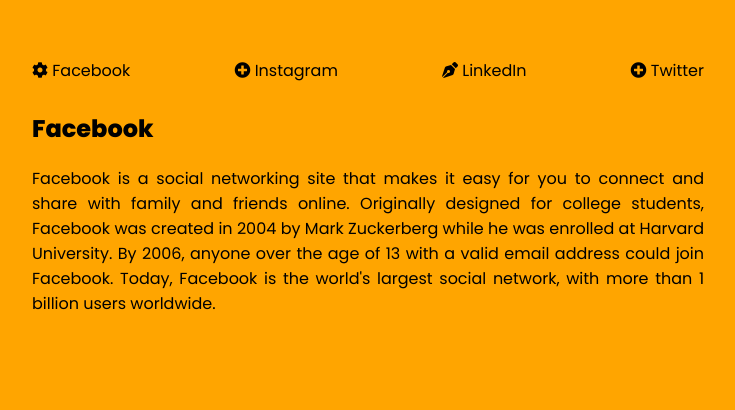
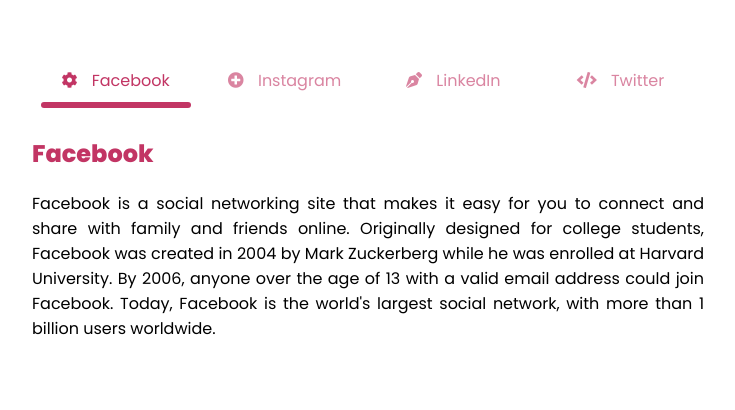
Before and after one commit to michaelthinh/Social-Link-Tabs-UI, a plain HTML site: page index.html in a window 1280 px wide. Shown: the whole page, without its empty margins (272-1007 px from the left). Drawn offline with Linux system fonts and the light colour scheme.

Commit message:
add javascript to click on each section

```diff
--- a/assets/css/styles.css
+++ b/assets/css/styles.css
@@ -9,7 +9,7 @@
 body{
     font-size:1.6rem;
     font-family: "Poppins",sans-serif;
-    background: orange;
+    background: #FFF;
 }
 
 .container{
@@ -23,11 +23,47 @@
 .tabs-title{
     display:flex;
     align-items:center;
-    justify-content:space-between;
+    justify-content:space-around;
+    position: relative;
 }
 
 .tabs-title .tabs-title-item{
+    min-width: 150px;
+    padding: 10px 20px;
+    text-align: center;
+    color: #c23564;
+    background-color: #fff;
+    border-top-left-radius: 5px;
+    border-top-right-radius: 5px;
+    border-bottom: 5px solid transparent;
+    opacity: 0.6;
     cursor: pointer;
+    transition: all 0.5s ease;
+}
+
+.tabs-title .line{
+    position: absolute;
+    left: 0;
+    bottom: 0;
+    width: 0;
+    height: 6px;
+    border-radius: 15px;
+    background-color: #c23564;
+    transition: all 0.2s ease;
+}
+
+.tabs-title .tabs-title-item:hover{
+    opacity: 1;
+    background: #f9e6ec ;
+    border-bottom-color: #f8c6d6;
+}
+
+.tabs-title .tabs-title-item.active{
+    opacity: 1;
+}
+
+.tabs-title .tabs-title-item .tab-icon{
+    margin-right: 10px;
 }
 
 .tabs-content{
@@ -43,6 +79,7 @@
 }
 
 .tabs-content-item .content-title{
+    color: #c23564;
     font-size:2.4rem;
 }
 
--- a/assets/js/script.js
+++ b/assets/js/script.js
@@ -1 +1,25 @@
-console.log("test");
+const $ = document.querySelector.bind(document);
+const $$ = document.querySelectorAll.bind(document);
+
+var tabTitles = $$(".tabs-title-item");
+var tabContents = $$(".tabs-content-item");
+
+var activeTitle = $(".tabs-title-item.active");
+var line = $(".tabs-title .line");
+
+requestIdleCallback(function () {
+    line.style.left = activeTitle.offsetLeft + "px";
+    line.style.width = activeTitle.offsetWidth + "px";
+});
+
+tabTitles.forEach(function (tab, index) {
+    const titleContent = tabContents[index];
+    tab.onclick = function () {
+        $(".tabs-title-item.active").classList.remove("active");
+        $(".tabs-content-item.active").classList.remove("active");
+        line.style.left = this.offsetLeft + "px";
+        line.style.width = this.offsetWidth + "px";
+        this.classList.add("active");
+        titleContent.classList.add("active");
+    };
+});
--- a/index.html
+++ b/index.html
@@ -34,9 +34,10 @@
                     LinkedIn
                 </div>
                 <div class="tabs-title-item">
-                    <i class="tab-icon fas fa-plus-circle"></i>
+                    <i class="tab-icon fas fa-code"></i>
                     Twitter
                 </div>
+                <div class="line"></div>
             </div>
             <div class="tabs-content">
                 <div class="tabs-content-item active">
```
